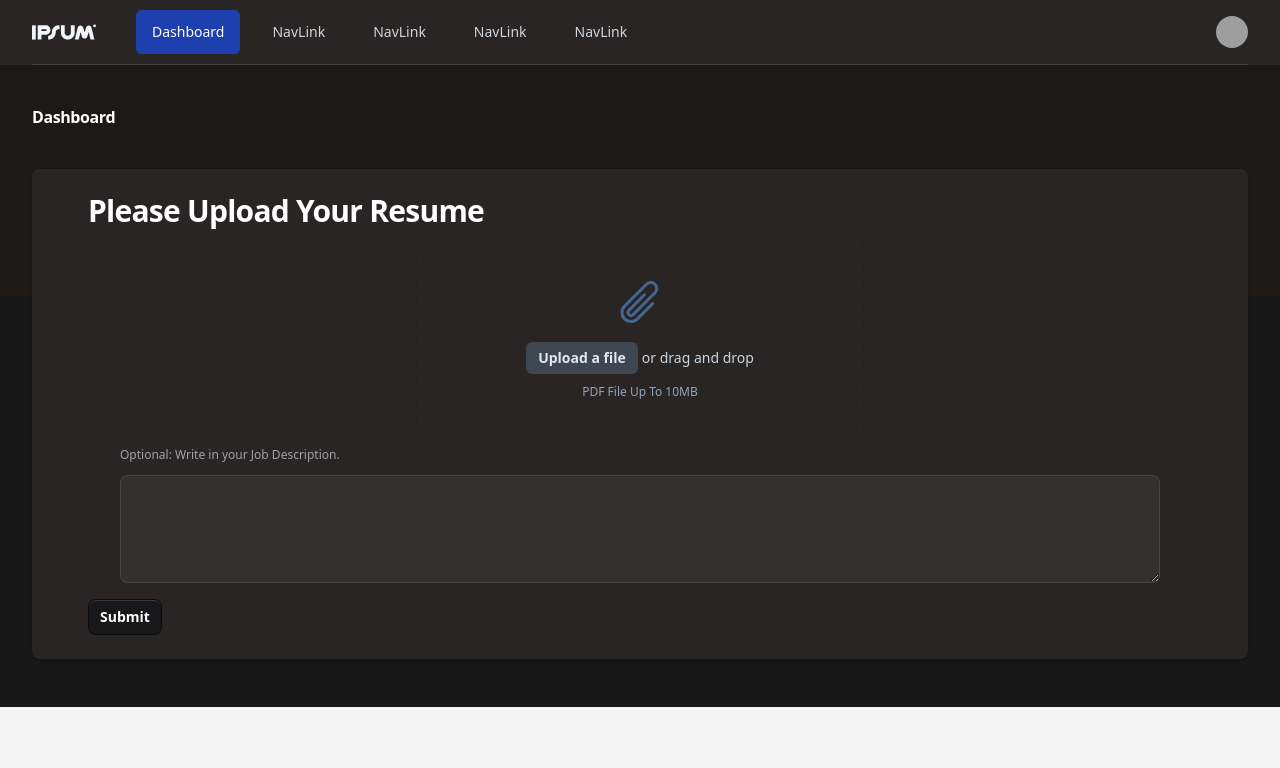
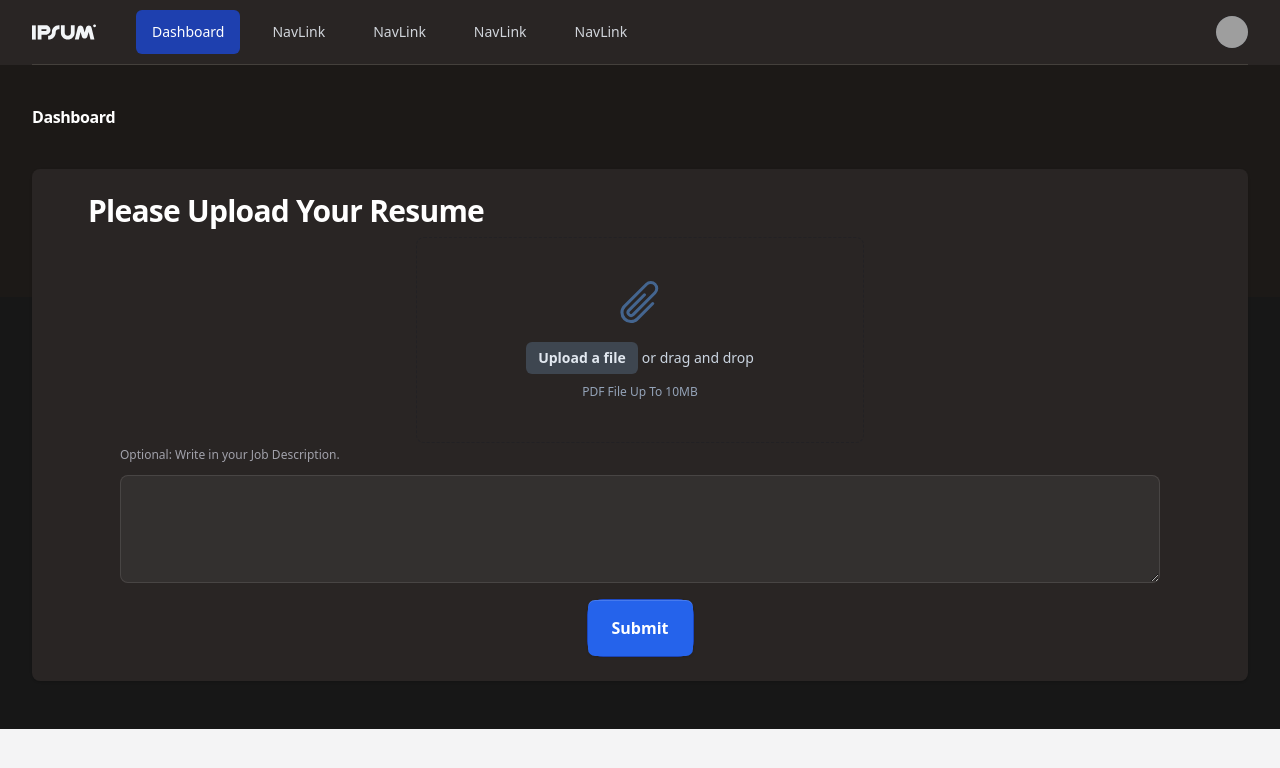
Before and after one commit to VincentLeVo/ResuMax, a Next.js app: page / in a window 1280 px wide. Shown: the top 768 px of the page. Built offline with nearby package versions, Linux system fonts and the light colour scheme; grey boxes are pictures that could not be loaded; a web font is replaced by a local one.

Commit message:
Refactor import paths in Navbar and KeyTerm components

```diff
--- a/src/app/resume-analysis/page.jsx
+++ b/src/app/resume-analysis/page.jsx
@@ -2,9 +2,7 @@
 
 import { useSearchParams } from "next/navigation"; // For accessing query parameters from the URL
 import { useEffect, useState } from "react";
-
 import { Container } from "@/components/Container";
-
 import { Badge } from "@/components/Badge";
 import { KeyTerm } from "@/components/KeyTerm";
 import { Heading, Subheading } from "@/components/Text";
--- a/src/components/Button.jsx
+++ b/src/components/Button.jsx
@@ -6,9 +6,9 @@ import { Link } from "@/components/Link";
 const styles = {
   base: [
     // Base
-    "relative isolate inline-flex items-center justify-center gap-x-2 rounded-lg border text-base/6 font-semibold",
+    "relative isolate inline-flex items-center justify-center gap-x-2 rounded-2xl border text-base/6 font-semibold",
     // Sizing
-    "px-[calc(theme(spacing[3.5])-1px)] py-[calc(theme(spacing[2.5])-1px)] sm:px-[calc(theme(spacing.3)-1px)] sm:py-[calc(theme(spacing[1.5])-1px)] sm:text-sm/6",
+    "px-4 py-3 sm:px-6 sm:py-4 sm:text-base/6",
     // Focus
     "focus:outline-none data-[focus]:outline data-[focus]:outline-2 data-[focus]:outline-offset-2 data-[focus]:outline-blue-500",
     // Disabled
@@ -36,7 +36,7 @@ const styles = {
     // White overlay on hover
     "after:data-[active]:bg-[--btn-hover-overlay] after:data-[hover]:bg-[--btn-hover-overlay]",
     // Dark mode: `after` layer expands to cover entire button
-    "dark:after:-inset-px dark:after:rounded-lg",
+    "dark:after:-inset-px dark:after:rounded-2xl",
     // Disabled
     "before:data-[disabled]:shadow-none after:data-[disabled]:shadow-none",
   ],
--- a/src/components/UploadResume.jsx
+++ b/src/components/UploadResume.jsx
@@ -143,9 +143,11 @@ export function UploadResume() {
           jobDescription={jobDescription}
           setJobDescription={setJobDescription}
         />
-        <Button type="submit" className="mt-4">
-          Submit
-        </Button>
+        <div className="flex justify-center">
+          <Button type="submit" color="blue" className="mt-4">
+            Submit
+          </Button>
+        </div>
       </form>
     </Container>
   );
```
